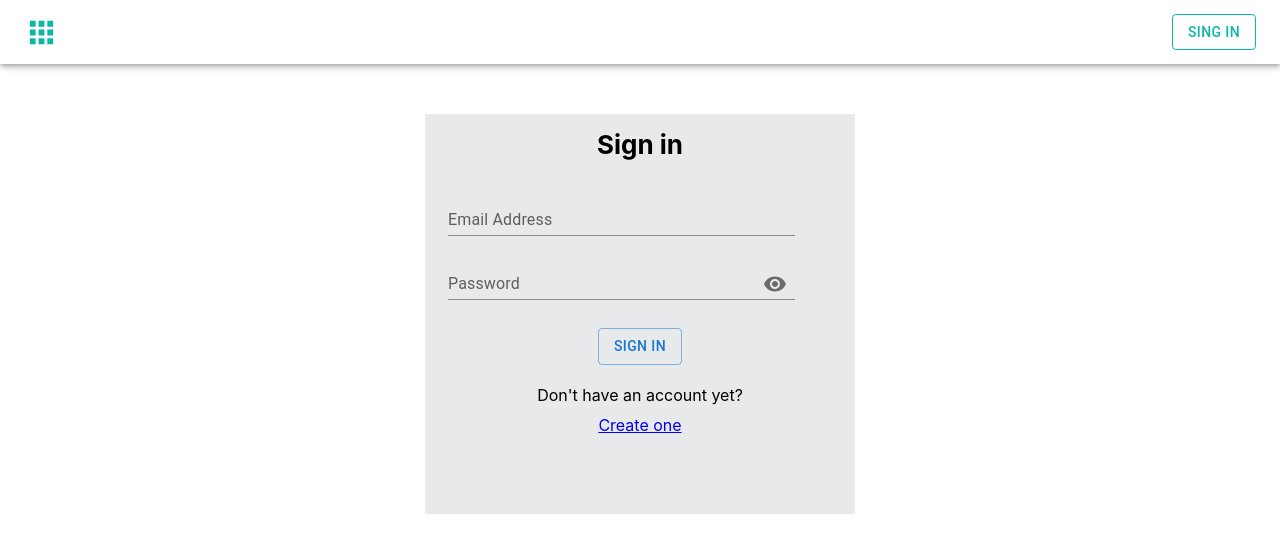
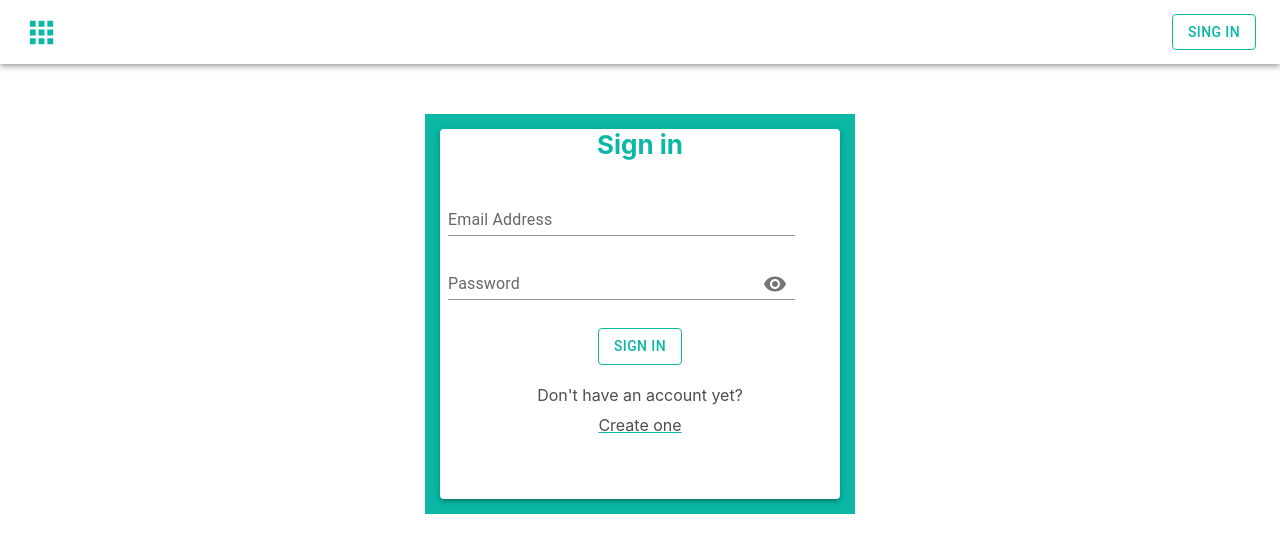
Before and after one commit to BeautyVika/application-portal, a React (Create React App) app: page /login in a window 1280 px wide. Shown: the top 552 px of the page. Built offline with nearby package versions, Linux system fonts and the light colour scheme.

Commit message:
refactoring login, registration

```diff
--- a/src/components/Login/Login.module.css
+++ /dev/null
@@ -1,28 +0,0 @@
-.containerLogin {
-    width: 400px;
-    min-height: 370px;
-    margin: 50px auto;
-    text-align: center;
-    padding: 15px;
-    display: flex;
-    flex-direction: column;
-    background: #E8E9EB;
-}
-.title {
-    font-size: 26px;
-    font-weight: 700;
-    margin-bottom: 20px;
-    display: flex;
-    justify-content: center;
-}
-.form {
-    display: flex;
-    flex-direction: column;
-    justify-content: space-around;
-}
-.info {
-    display: flex;
-    flex-direction: column;
-    align-items: center;
-    margin-top: 20px;
-}
--- /dev/null
+++ b/src/components/Login/Login.module.scss
@@ -0,0 +1,37 @@
+.containerLogin {
+    width: 400px;
+    min-height: 370px;
+    margin: 50px auto;
+    text-align: center;
+    padding: 15px;
+    display: flex;
+    flex-direction: column;
+    background: #0BB7A5;
+    .title {
+        font-size: 26px;
+        font-weight: 700;
+        margin-bottom: 20px;
+        display: flex;
+        justify-content: center;
+        color: #0BB7A5;
+    }
+    .form {
+        display: flex;
+        flex-direction: column;
+        justify-content: space-around;
+        color: #4d4d4d;
+    }
+    .info {
+        display: flex;
+        flex-direction: column;
+        align-items: center;
+        margin-top: 20px;
+        color: #4d4d4d;
+        .link{
+            cursor: pointer;
+            text-decoration: underline;
+            text-decoration-color: #0BB7A5;
+            color: #4d4d4d;
+        }
+    }
+}
--- a/src/components/Login/Login.tsx
+++ b/src/components/Login/Login.tsx
@@ -1,15 +1,15 @@
-import React from 'react';
-import { useForm, SubmitHandler } from "react-hook-form";
+import React from "react";
+import {useForm, SubmitHandler} from "react-hook-form";
 import TextField from "@mui/material/TextField/TextField";
 
 import Button from '@mui/material/Button';
 import {Navigate, NavLink} from "react-router-dom";
-import {PasswordInput} from "../common/components/PasswordInput/PasswordInput"
-import s from "./Login.module.css"
+import {PasswordInput} from "../common/components/PasswordInput/PasswordInput";
 import {AppUseSelector, useAppDispatch} from "../../store/store";
 import {login} from "../../store/authReducer";
-
-export const regEmail = /^([a-z0-9_-]+\.)*[a-z0-9_-]+@[a-z0-9_-]+(\.[a-z0-9_-]+)*\.[a-z]{2,6}$/
+import {regEmail} from "../common/constants/regEmail";
+import s from "./Login.module.scss";
+import Paper from "@mui/material/Paper";
 
 export type LoginType = {
     email: string
@@ -31,12 +31,13 @@ export const Login = () => {
         dispatch(login(data))
     }
 
-    if (isLoggedIn){
+    if (isLoggedIn) {
         return <Navigate to={'/portal'}/>
     }
 
     return (
         <div className={s.containerLogin}>
+            <Paper elevation={3} sx={{height: '370px'}}>
                 <div className={s.title}>
                     Sign in
                 </div>
@@ -44,7 +45,7 @@ export const Login = () => {
                 <form className={s.form} onSubmit={handleSubmit(onSubmit)}>
                     <TextField
                         margin="normal"
-                    sx={{ m: 1, width: '347px' }}
+                        sx={{m: 1, width: '347px'}}
                         id="email"
                         label="Email Address"
                         variant="standard"
@@ -57,16 +58,23 @@ export const Login = () => {
                     />
                     <PasswordInput id={"password"} register={register} error={errors.password}/>
 
-                <div style={{ display: 'flex', justifyContent: "center", marginTop: "20px"}}>
-                    <Button variant={'outlined'} type={'submit'}>Sign in</Button>
+                    <div style={{display: 'flex', justifyContent: "center", marginTop: "20px"}}>
+                        <Button variant={'outlined'}
+                                color={'success'}
+                                type={'submit'}
+                                sx={{borderColor: '#0BB7A5', color: '#0BB7A5'}}
+                        >
+                            Sign in
+                        </Button>
                     </div>
                 </form>
                 <div className={s.info}>
                     <span style={{marginBottom: "10px"}}>Don't have an account yet?</span>
-                <NavLink to={'/registration'} >
+                    <NavLink to={'/registration'} className={s.link}>
                         Create one
                     </NavLink>
                 </div>
+            </Paper>
         </div>
     )
 }
--- a/src/components/Registration/Registration.tsx
+++ b/src/components/Registration/Registration.tsx
@@ -1,11 +1,10 @@
-import React from "react"
-import s from "../Login/Login.module.css"
+import React from "react";
+import s from "../Login/Login.module.scss";
 import {PasswordInput} from "../common/components/PasswordInput/PasswordInput";
 import TextField from "@mui/material/TextField/TextField";
 import Button from "@mui/material/Button";
 import {Navigate, NavLink} from "react-router-dom";
 import {SubmitHandler, useForm} from "react-hook-form";
-import {regEmail} from "../Login/Login";
 import InputLabel from "@mui/material/InputLabel";
 import Input from "@mui/material/Input";
 import InputAdornment from "@mui/material/InputAdornment";
@@ -16,6 +15,8 @@ import FormControl from "@mui/material/FormControl";
 import {AppUseSelector, useAppDispatch} from "../../store/store";
 import {setRegistration} from "../../store/authReducer";
 import {useShowPassword} from "../../hooks/useShowPassword";
+import {regEmail} from "../common/constants/regEmail";
+import Paper from "@mui/material/Paper";
 
 export type RegistrationType = {
     email: string
@@ -46,6 +47,7 @@ export const Registration = () => {
     }
 
     return <div className={s.containerLogin}>
+        <Paper elevation={3} sx={{height: '390px'}}>
         <div className={s.title}>
             Sign up
         </div>
@@ -95,15 +97,22 @@ export const Registration = () => {
 
 
             <div style={{ display: 'flex', justifyContent: "center", marginTop: "20px"}}>
-                <Button variant={'outlined'} type={'submit'}>Sign up</Button>
+                <Button variant={'outlined'}
+                        type={'submit'}
+                        color={'success'}
+                        sx={{borderColor: '#0BB7A5', color: '#0BB7A5'}}
+                >
+                    Sign up
+                </Button>
             </div>
 
             <div className={s.info}>
                 <span style={{marginBottom: "10px"}}>Already have an account?</span>
-                <NavLink to={'/login'} >
+                <NavLink to={'/login'} className={s.link}>
                     Sign in
                 </NavLink>
             </div>
         </form>
+        </Paper>
     </div>
 }
--- /dev/null
+++ b/src/components/common/constants/regEmail.ts
@@ -0,0 +1 @@
+export const regEmail = /^([a-z0-9_-]+\.)*[a-z0-9_-]+@[a-z0-9_-]+(\.[a-z0-9_-]+)*\.[a-z]{2,6}$/
```
Lines whose indentation alone changed are shown as unchanged.
